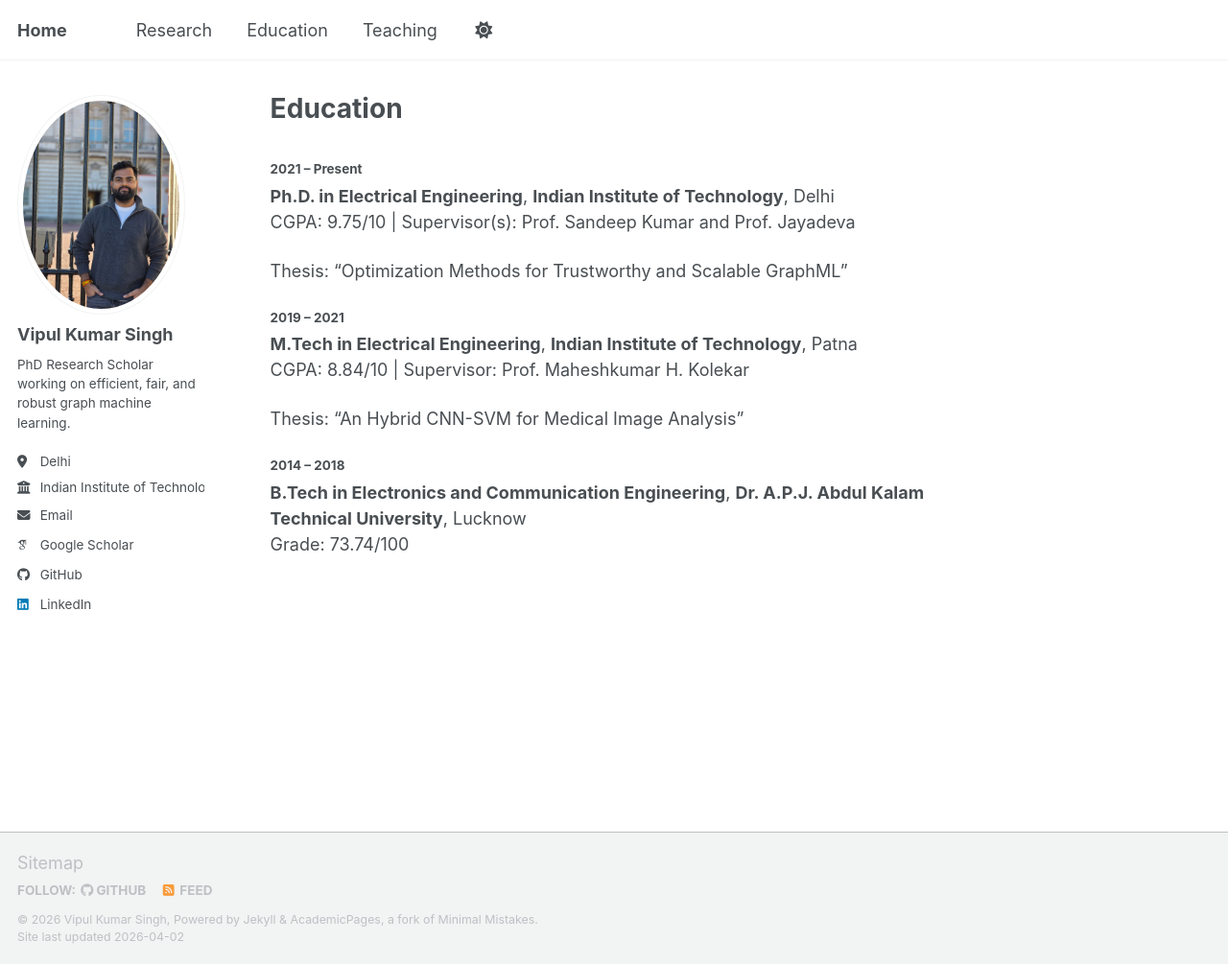
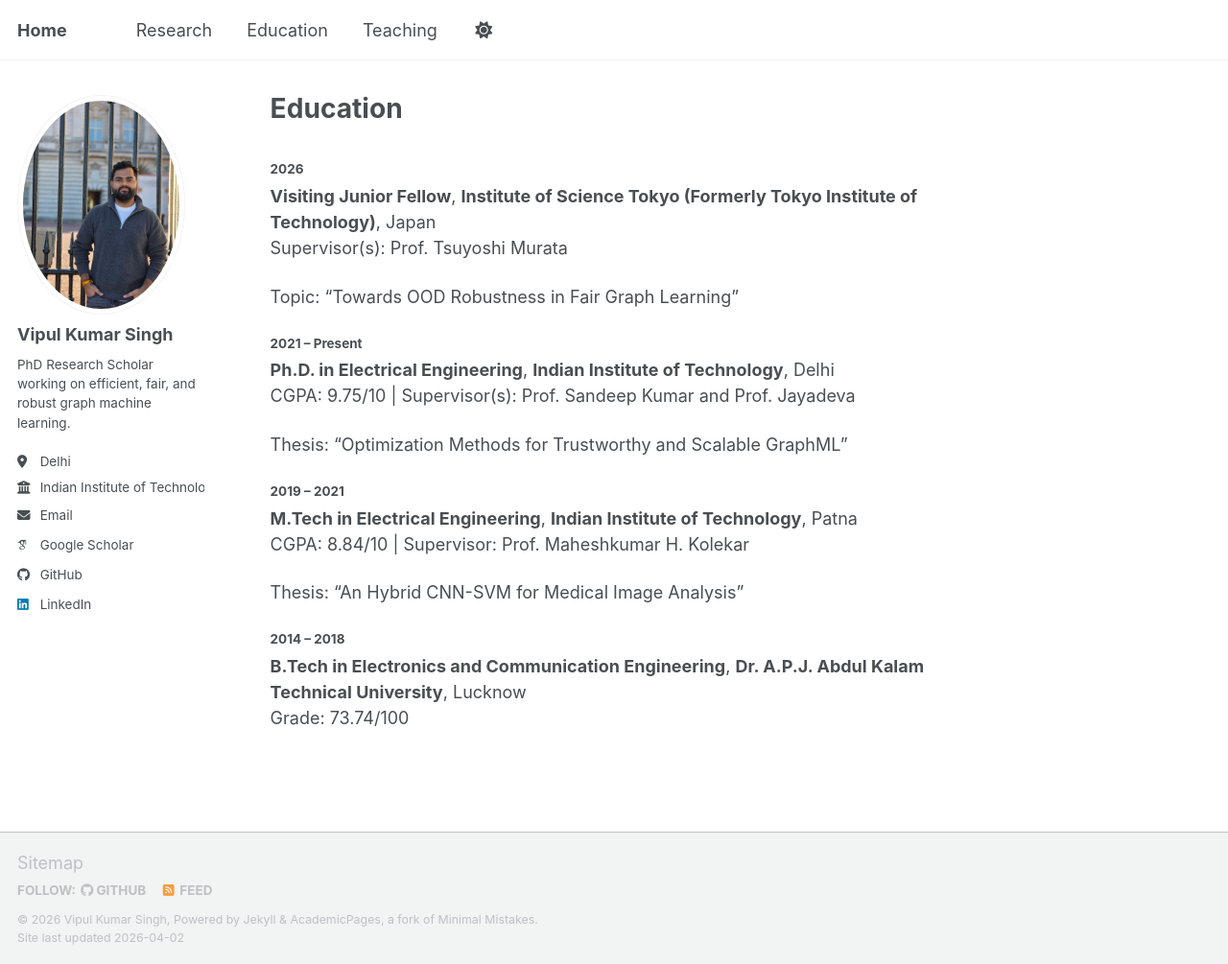
Before and after one commit to shashivipul/shashivipul.github.io, a Jekyll site: the page built from _pages/education.md, in a window 1280 px wide and 1005 px high. Shown: the whole window at 96% size. Built offline with Jekyll 4.4.1, drawn with Linux system fonts in a browser that asks for light colours; some web fonts are replaced; a script bundle is joined from its source files by our own code; library files that are not in the unit come from our copies.

Commit message:
Update education.md

```diff
--- a/_pages/education.md
+++ b/_pages/education.md
@@ -3,6 +3,12 @@ title: "Education"
 permalink: /education/
 layout: single
 ---
+
+#### 2026
+**Visiting Junior Fellow**, **Institute of Science Tokyo (Formerly Tokyo Institute of Technology)**, Japan
+   Supervisor(s): Prof. Tsuyoshi Murata
+
+   Topic: “Towards OOD Robustness in Fair Graph Learning”
 
 #### 2021 – Present
 **Ph.D. in Electrical Engineering**, **Indian Institute of Technology**, Delhi
```
